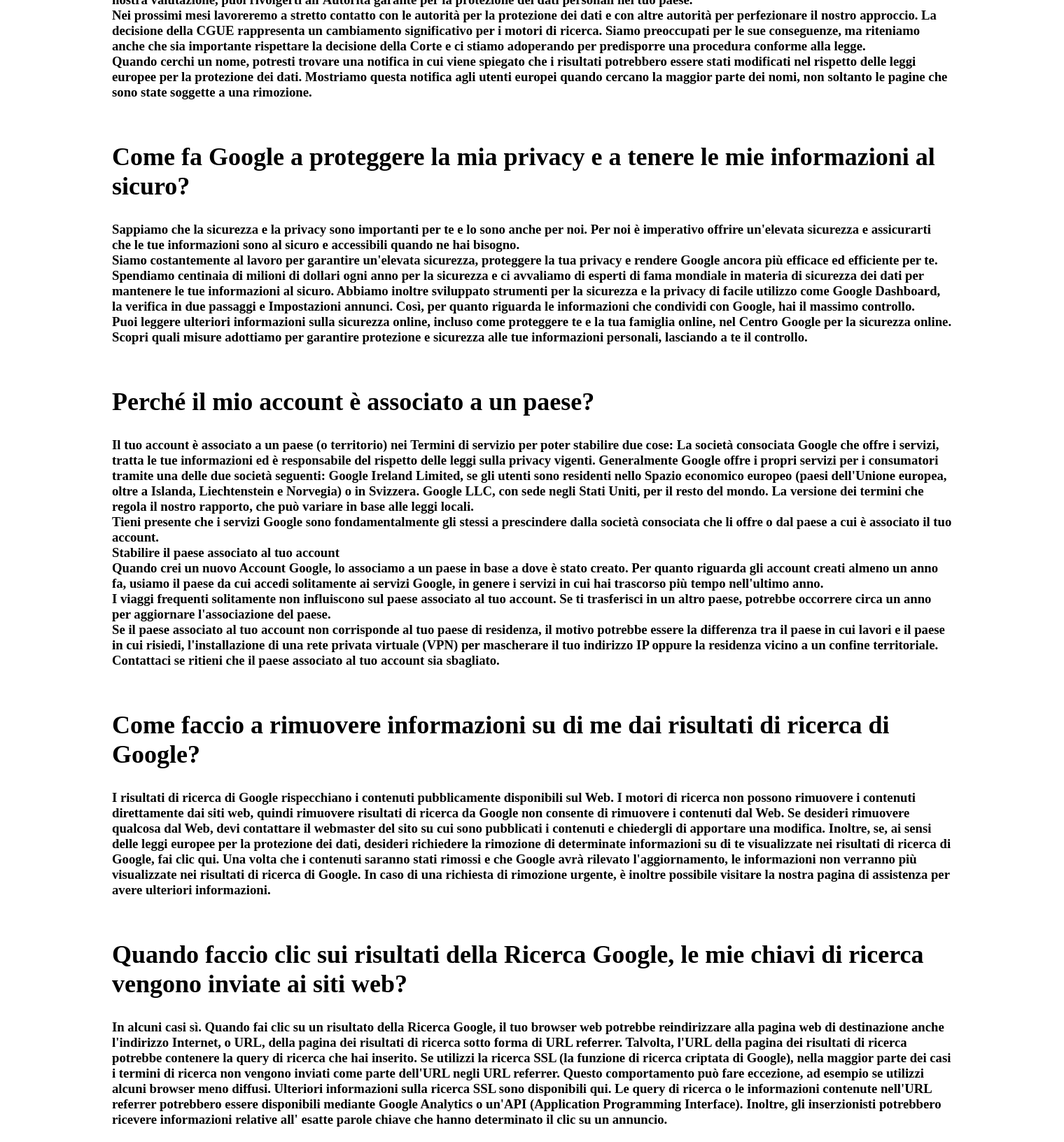
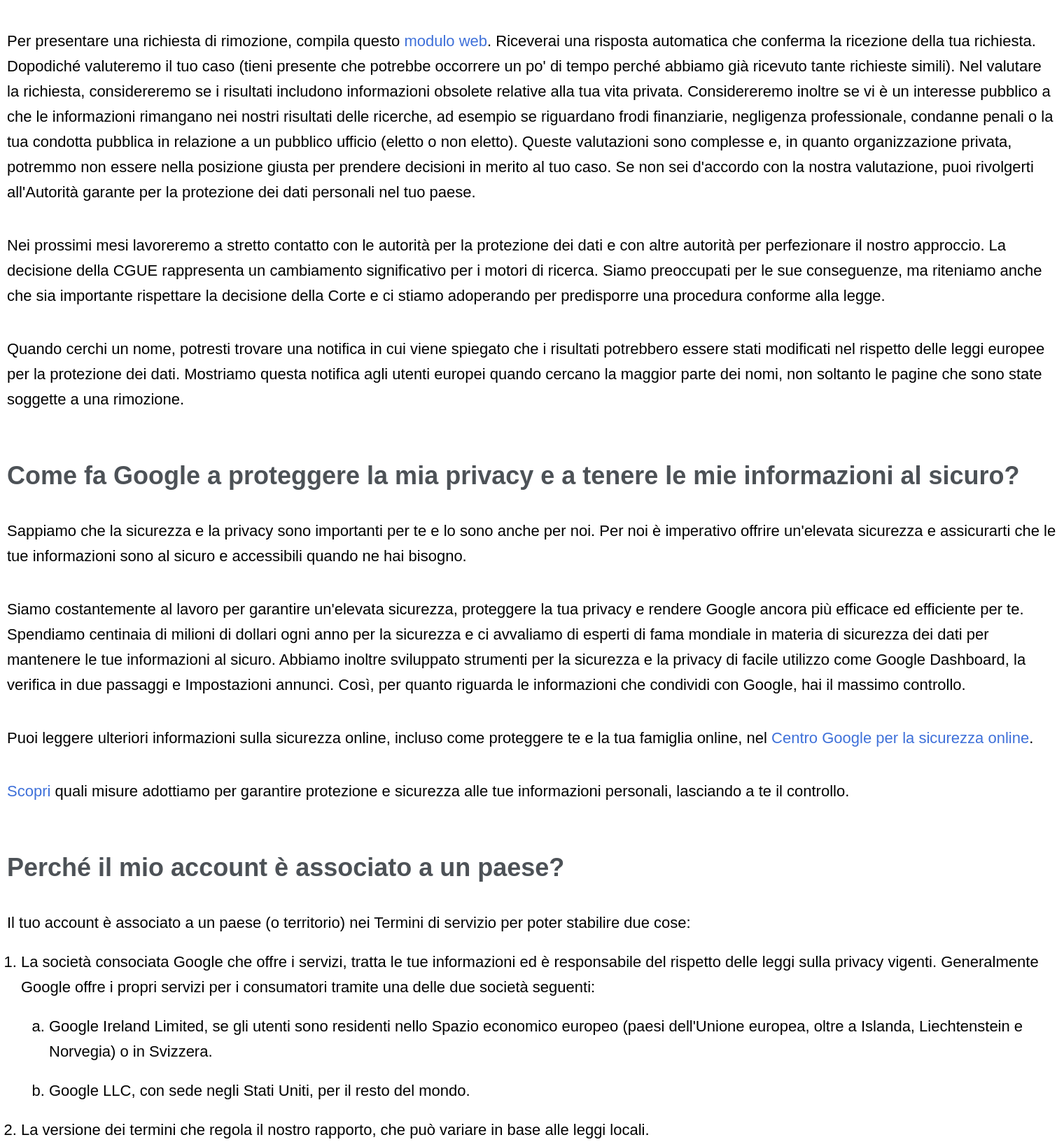
Before and after one commit to ThubeesanKugathas/php-google-faq, a PHP site: page / in a window 1520 px wide. Shown: the part 449-2081 px from the top of the page at 70% size. Before the commit the page ends 2059 px from the top, so only its background shows below. Run offline with PHP 8.4, Linux system fonts and the light colour scheme.

Commit message:
styling page

```diff
--- a/index.php
+++ b/index.php
@@ -3,9 +3,9 @@
         [
             "title" => "Come state implementando la recente decisione della Corte di giustizia dell'Unione europea (CGUE) relativa al diritto all'oblio?",
             "paragraphs" => [
-                "La recente decisione della Corte di giustizia dell'Unione europea ha profonde conseguenze per i motori di ricerca in Europa. La Corte ha stabilito che alcuni utenti hanno il diritto di chiedere ai motori di ricerca come Google di rimuovere risultati relativi a chiavi di ricerca che includono il proprio nome. Per poter essere rimossi, i risultati visualizzati devono essere inadeguati, irrilevanti o non più rilevanti, o eccessivi.",
+                'La recente <a href="#/" class="link">decisione della Corte di giustizia dell\'Unione europea</a> ha profonde conseguenze per i motori di ricerca in Europa. La Corte ha stabilito che alcuni utenti hanno il diritto di chiedere ai motori di ricerca come Google di rimuovere risultati relativi a chiavi di ricerca che includono il proprio nome. Per poter essere rimossi, i risultati visualizzati devono essere inadeguati, irrilevanti o non più rilevanti, o eccessivi.',
                 "Da quando questa decisione è stata pubblicata il 13 maggio 2014, abbiamo lavorato incessantemente per uniformarci a essa. Si tratta di una procedura complessa perché dobbiamo valutare ogni singola richiesta e effettuare un bilanciamento tra il diritto dell'individuo a controllare i suoi dati personali ed il diritto di tutti di conoscere e distribuire le informazioni.",
-                "Per presentare una richiesta di rimozione, compila questo modulo web. Riceverai una risposta automatica che conferma la ricezione della tua richiesta. Dopodiché valuteremo il tuo caso (tieni presente che potrebbe occorrere un po' di tempo perché abbiamo già ricevuto tante richieste simili). Nel valutare la richiesta, considereremo se i risultati includono informazioni obsolete relative alla tua vita privata. Considereremo inoltre se vi è un interesse pubblico a che le informazioni rimangano nei nostri risultati delle ricerche, ad esempio se riguardano frodi finanziarie, negligenza professionale, condanne penali o la tua condotta pubblica in relazione a un pubblico ufficio (eletto o non eletto). Queste valutazioni sono complesse e, in quanto organizzazione privata, potremmo non essere nella posizione giusta per prendere decisioni in merito al tuo caso. Se non sei d'accordo con la nostra valutazione, puoi rivolgerti all'Autorità garante per la protezione dei dati personali nel tuo paese.",
+                'Per presentare una richiesta di rimozione, compila questo <a href="#/" class="link">modulo web</a>. Riceverai una risposta automatica che conferma la ricezione della tua richiesta. Dopodiché valuteremo il tuo caso (tieni presente che potrebbe occorrere un po\' di tempo perché abbiamo già ricevuto tante richieste simili). Nel valutare la richiesta, considereremo se i risultati includono informazioni obsolete relative alla tua vita privata. Considereremo inoltre se vi è un interesse pubblico a che le informazioni rimangano nei nostri risultati delle ricerche, ad esempio se riguardano frodi finanziarie, negligenza professionale, condanne penali o la tua condotta pubblica in relazione a un pubblico ufficio (eletto o non eletto). Queste valutazioni sono complesse e, in quanto organizzazione privata, potremmo non essere nella posizione giusta per prendere decisioni in merito al tuo caso. Se non sei d\'accordo con la nostra valutazione, puoi rivolgerti all\'Autorità garante per la protezione dei dati personali nel tuo paese.',
                 "Nei prossimi mesi lavoreremo a stretto contatto con le autorità per la protezione dei dati e con altre autorità per perfezionare il nostro approccio. La decisione della CGUE rappresenta un cambiamento significativo per i motori di ricerca. Siamo preoccupati per le sue conseguenze, ma riteniamo anche che sia importante rispettare la decisione della Corte e ci stiamo adoperando per predisporre una procedura conforme alla legge.",
                 "Quando cerchi un nome, potresti trovare una notifica in cui viene spiegato che i risultati potrebbero essere stati modificati nel rispetto delle leggi europee per la protezione dei dati. Mostriamo questa notifica agli utenti europei quando cercano la maggior parte dei nomi, non soltanto le pagine che sono state soggette a una rimozione.",
             ],
@@ -15,36 +15,41 @@
             "paragraphs" => [
                 "Sappiamo che la sicurezza e la privacy sono importanti per te e lo sono anche per noi. Per noi è imperativo offrire un'elevata sicurezza e assicurarti che le tue informazioni sono al sicuro e accessibili quando ne hai bisogno.",
                 "Siamo costantemente al lavoro per garantire un'elevata sicurezza, proteggere la tua privacy e rendere Google ancora più efficace ed efficiente per te. Spendiamo centinaia di milioni di dollari ogni anno per la sicurezza e ci avvaliamo di esperti di fama mondiale in materia di sicurezza dei dati per mantenere le tue informazioni al sicuro. Abbiamo inoltre sviluppato strumenti per la sicurezza e la privacy di facile utilizzo come Google Dashboard, la verifica in due passaggi e Impostazioni annunci. Così, per quanto riguarda le informazioni che condividi con Google, hai il massimo controllo.",
-                "Puoi leggere ulteriori informazioni sulla sicurezza online, incluso come proteggere te e la tua famiglia online, nel Centro Google per la sicurezza online.",
-                "Scopri quali misure adottiamo per garantire protezione e sicurezza alle tue informazioni personali, lasciando a te il controllo.",
+                'Puoi leggere ulteriori informazioni sulla sicurezza online, incluso come proteggere te e la tua famiglia online, nel <a href="#/" class="link">Centro Google per la sicurezza online</a>.',
+                '<a href="#/" class="link">Scopri</a> quali misure adottiamo per garantire protezione e sicurezza alle tue informazioni personali, lasciando a te il controllo.',
             ],
         ],
         [
             "title" => "Perché il mio account è associato a un paese?",
             "paragraphs" => [
-                "Il tuo account è associato a un paese (o territorio) nei Termini di servizio per poter stabilire due cose:
-
-                La società consociata Google che offre i servizi, tratta le tue informazioni ed è responsabile del rispetto delle leggi sulla privacy vigenti. Generalmente Google offre i propri servizi per i consumatori tramite una delle due società seguenti:
-                Google Ireland Limited, se gli utenti sono residenti nello Spazio economico europeo (paesi dell'Unione europea, oltre a Islanda, Liechtenstein e Norvegia) o in Svizzera.
-                Google LLC, con sede negli Stati Uniti, per il resto del mondo.
-                La versione dei termini che regola il nostro rapporto, che può variare in base alle leggi locali.",
+                'Il tuo account è associato a un paese (o territorio) nei Termini di servizio per poter stabilire due cose:</br>
+                <ol>
+                    <li>
+                        <p>La società consociata Google che offre i servizi, tratta le tue informazioni ed è responsabile del rispetto delle leggi sulla privacy vigenti. Generalmente Google offre i propri servizi per i consumatori tramite una delle due società seguenti:</p>
+                        <ul>
+                            <li>Google Ireland Limited, se gli utenti sono residenti nello Spazio economico europeo (paesi dell\'Unione europea, oltre a Islanda, Liechtenstein e Norvegia) o in Svizzera.</li>
+                            <li>Google LLC, con sede negli Stati Uniti, per il resto del mondo.</li>
+                        </ul>
+                    </li>
+                    <li>La versione dei termini che regola il nostro rapporto, che può variare in base alle leggi locali.</li>
+                </ol>',
                 "Tieni presente che i servizi Google sono fondamentalmente gli stessi a prescindere dalla società consociata che li offre o dal paese a cui è associato il tuo account.",
-                "Stabilire il paese associato al tuo account",
+                '<span>Stabilire il paese associato al tuo account</span>',
                 "Quando crei un nuovo Account Google, lo associamo a un paese in base a dove è stato creato. Per quanto riguarda gli account creati almeno un anno fa, usiamo il paese da cui accedi solitamente ai servizi Google, in genere i servizi in cui hai trascorso più tempo nell'ultimo anno.",
                 "I viaggi frequenti solitamente non influiscono sul paese associato al tuo account. Se ti trasferisci in un altro paese, potrebbe occorrere circa un anno per aggiornare l'associazione del paese.",
-                "Se il paese associato al tuo account non corrisponde al tuo paese di residenza, il motivo potrebbe essere la differenza tra il paese in cui lavori e il paese in cui risiedi, l'installazione di una rete privata virtuale (VPN) per mascherare il tuo indirizzo IP oppure la residenza vicino a un confine territoriale. Contattaci se ritieni che il paese associato al tuo account sia sbagliato.",
+                'Se il paese associato al tuo account non corrisponde al tuo paese di residenza, il motivo potrebbe essere la differenza tra il paese in cui lavori e il paese in cui risiedi, l\'installazione di una rete privata virtuale (VPN) per mascherare il tuo indirizzo IP oppure la residenza vicino a un confine territoriale. <a href="#/" class="link">Contattaci</a> se ritieni che il paese associato al tuo account sia sbagliato.',
             ],
         ],
         [
             "title" => "Come faccio a rimuovere informazioni su di me dai risultati di ricerca di Google?",
             "paragraphs" => [
-                "I risultati di ricerca di Google rispecchiano i contenuti pubblicamente disponibili sul Web. I motori di ricerca non possono rimuovere i contenuti direttamente dai siti web, quindi rimuovere risultati di ricerca da Google non consente di rimuovere i contenuti dal Web. Se desideri rimuovere qualcosa dal Web, devi contattare il webmaster del sito su cui sono pubblicati i contenuti e chiedergli di apportare una modifica. Inoltre, se, ai sensi delle leggi europee per la protezione dei dati, desideri richiedere la rimozione di determinate informazioni su di te visualizzate nei risultati di ricerca di Google, fai clic qui. Una volta che i contenuti saranno stati rimossi e che Google avrà rilevato l'aggiornamento, le informazioni non verranno più visualizzate nei risultati di ricerca di Google. In caso di una richiesta di rimozione urgente, è inoltre possibile visitare la nostra pagina di assistenza per avere ulteriori informazioni.",
+                'I risultati di ricerca di Google rispecchiano i contenuti pubblicamente disponibili sul Web. I motori di ricerca non possono rimuovere i contenuti direttamente dai siti web, quindi rimuovere risultati di ricerca da Google non consente di rimuovere i contenuti dal Web. Se desideri rimuovere qualcosa dal Web, devi <a href="#/" class="link">contattare il webmaster</a> del sito su cui sono pubblicati i contenuti e chiedergli di apportare una modifica. Inoltre, se, ai sensi delle leggi europee per la protezione dei dati, desideri richiedere la rimozione di determinate informazioni su di te visualizzate nei risultati di ricerca di Google, <a href="#/" class="link">fai clic qui</a>. Una volta che i contenuti saranno stati rimossi e che Google avrà rilevato l\'aggiornamento, le informazioni non verranno più visualizzate nei risultati di ricerca di Google. In caso di una richiesta di rimozione urgente, è inoltre possibile <a href="#/" class="link">visitare la nostra pagina di assistenza per avere ulteriori informazioni</a>.',
             ],
         ],
         [
             "title" => "Quando faccio clic sui risultati della Ricerca Google, le mie chiavi di ricerca vengono inviate ai siti web?",
             "paragraphs" => [
-                "In alcuni casi sì. Quando fai clic su un risultato della Ricerca Google, il tuo browser web potrebbe reindirizzare alla pagina web di destinazione anche l'indirizzo Internet, o URL, della pagina dei risultati di ricerca sotto forma di URL referrer. Talvolta, l'URL della pagina dei risultati di ricerca potrebbe contenere la query di ricerca che hai inserito. Se utilizzi la ricerca SSL (la funzione di ricerca criptata di Google), nella maggior parte dei casi i termini di ricerca non vengono inviati come parte dell'URL negli URL referrer. Questo comportamento può fare eccezione, ad esempio se utilizzi alcuni browser meno diffusi. Ulteriori informazioni sulla ricerca SSL sono disponibili qui. Le query di ricerca o le informazioni contenute nell'URL referrer potrebbero essere disponibili mediante Google Analytics o un'API (Application Programming Interface). Inoltre, gli inserzionisti potrebbero ricevere informazioni relative all' esatte parole chiave che hanno determinato il clic su un annuncio.",
+                'In alcuni casi sì. Quando fai clic su un risultato della Ricerca Google, il tuo browser web potrebbe reindirizzare alla pagina web di destinazione anche l\'indirizzo Internet, o URL, della pagina dei risultati di ricerca sotto forma di <a href="#/" class="link">URL referrer</a>. Talvolta, l\'URL della pagina dei risultati di ricerca potrebbe contenere la query di ricerca che hai inserito. Se utilizzi la ricerca SSL (la funzione di ricerca criptata di Google), nella maggior parte dei casi i termini di ricerca non vengono inviati come parte dell\'URL negli URL referrer. Questo comportamento può fare eccezione, ad esempio se utilizzi alcuni browser meno diffusi. Ulteriori informazioni sulla ricerca SSL sono disponibili <a href="#/" class="link">qui</a>. Le query di ricerca o le informazioni contenute nell\'URL referrer potrebbero essere disponibili mediante Google Analytics o un\'API (Application Programming Interface). Inoltre, gli inserzionisti potrebbero ricevere informazioni relative all\' esatte parole chiave che hanno determinato il clic su un annuncio.',
             ],
         ],
     ];
@@ -61,7 +66,7 @@
     <title>GOOGLE FAQ</title>
 </head>
 <body>
-
+    <a href="#/" class="link"></a>
     <header>
 
     </header>
--- a/style.css
+++ b/style.css
@@ -2,14 +2,48 @@
     margin: 0;
     padding: 0;
     box-sizing: border-box;
+    font-family: sans-serif;
 }
 
 .container {
-    width: 1200px;
+    width: 1500px;
     margin: 0 auto;
 }
 
 .question-title {
     font-size: 36px;
-    margin: 60px 0 30px;
+    margin: 70px 0 30px;
+    color: #4d5257;
 }
+
+.paragraphs {
+    margin: 40px 0;
+    font-weight: lighter;
+    line-height: 36px;
+    font-size: 22px;
+}
+
+.link {
+    text-decoration: none;
+    color: #3e70d9;
+}
+
+ol {
+    margin: 20px 0;
+    margin-left: 20px;
+}
+
+ul {
+    margin: 20px 0;
+    margin-left: 40px;
+    list-style-type: lower-alpha;
+}
+
+li {
+    margin: 20px 0;
+}
+
+span {
+    font-size: 30px;
+    font-weight: 600;
+}
```
